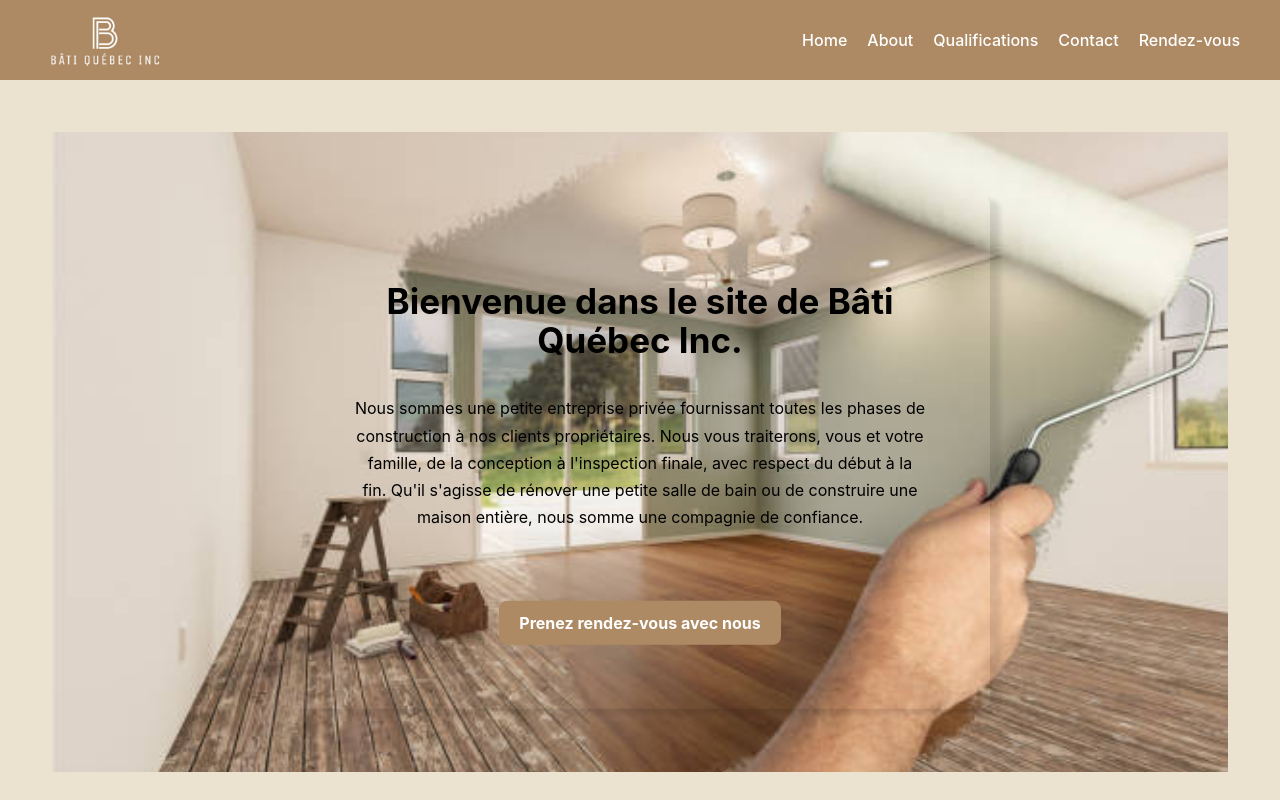
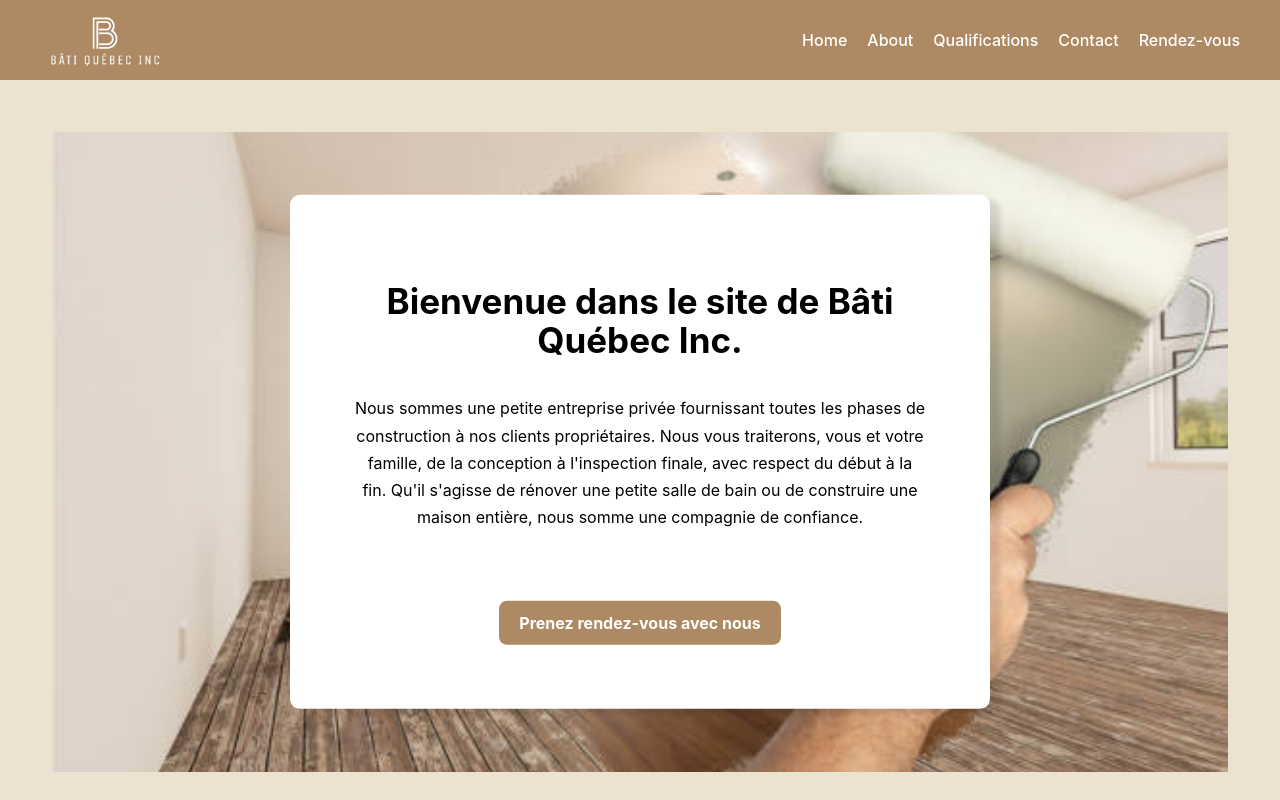
Before and after one commit to MyriamAssam/bati, a React (Vite) app: page / in a window 1280 px wide. Shown: the top 800 px of the page. Built offline with nearby package versions, Linux system fonts and the light colour scheme.

Commit message:
Modification style

```diff
--- a/src/pages/Home.jsx
+++ b/src/pages/Home.jsx
@@ -53,6 +53,7 @@ const Home = () => {
                         color: "black",
                         textAlign: "center",
                         background: "transparent",
+                        backgroundColor: "white",
                         padding: "5vw",
                         borderRadius: "10px",
                         width: "90%",
```
